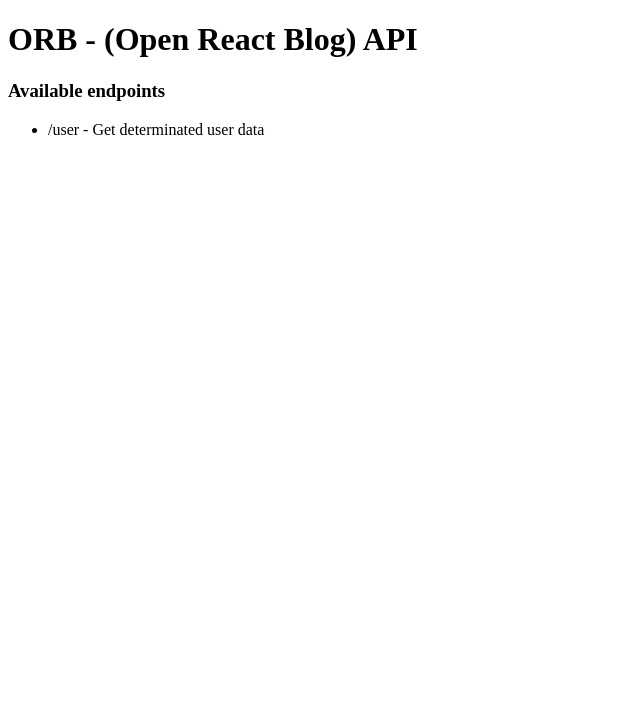
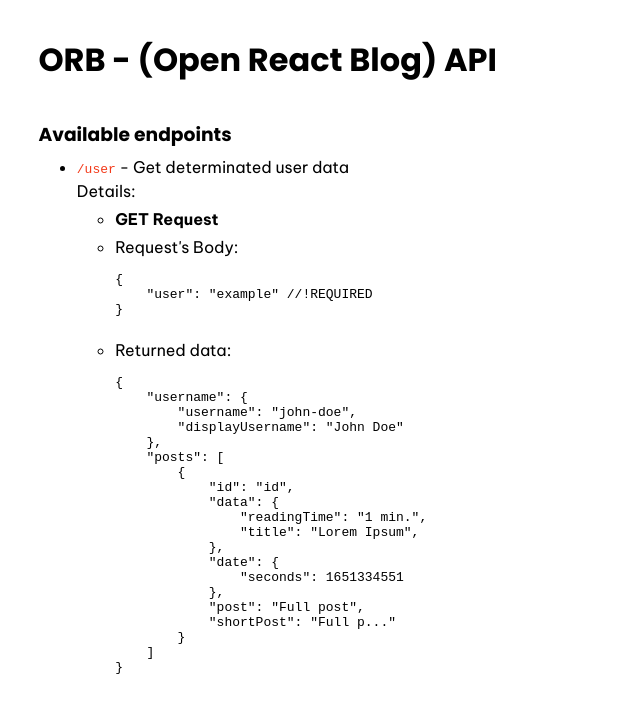
Before and after one commit to FranP-code/open-react-blog-api, a website: page public/index.html in a window 1280 px wide. Shown: the whole page, without its empty margins (0-640 px from the left). Drawn offline with Linux system fonts and the light colour scheme; a script that the page names is missing; a small style sheet from the web is missing.

Commit message:
Index page done

```diff
--- a/public/index.html
+++ b/public/index.html
@@ -5,12 +5,63 @@
     <meta http-equiv="X-UA-Compatible" content="IE=edge">
     <meta name="viewport" content="width=device-width, initial-scale=1.0">
     <title>ORB - (Open React Blog) API</title>
+    <link rel="preconnect" href="https://fonts.googleapis.com">
+    <link rel="preconnect" href="https://fonts.gstatic.com" crossorigin>
+    <link href="https://fonts.googleapis.com/css2?family=Be+Vietnam+Pro:wght@400;700&family=Poppins:wght@400;700&display=swap" rel="stylesheet">
+    <link rel="stylesheet" type="text/css" href="./styles/global.css">
+    <link rel="stylesheet" type="text/css" href="./styles/index.css">
+    <link rel="stylesheet" href="//cdn.jsdelivr.net/gh/highlightjs/cdn-release@11.5.1/build/styles/default.min.css">
 </head>
 <body>
-    <h1>ORB - (Open React Blog) API</h1>
-    <h3>Available endpoints</h3>
-    <ul>
-        <li>/user - Get determinated user data</li>
-    </ul>
+    <header>
+        <h1>ORB - (Open React Blog) API</h1>
+    </header>
+    <main>
+        <h3>Available endpoints</h3>
+        <ul>
+            <li>
+                <code class="endpoint">/user</code> - Get determinated user data
+                <p>Details:</p>
+                <ul>
+                    <li><strong>GET Request</strong></li>
+                    <li>
+                        <p>Request's Body:</p>
+                        <pre><code>
+{
+    "user": "example" //!REQUIRED <!-- WTF highlight.js -->
+}
+                        </code></pre>
+                    </li>
+                    <li>
+                        <p>Returned data:</p>
+                        <pre><code>
+{
+    "username": {
+        "username": "john-doe",
+        "displayUsername": "John Doe"
+    },
+    "posts": [
+        {
+            "id": "id",
+            "data": {
+                "readingTime": "1 min.",
+                "title": "Lorem Ipsum",
+            },
+            "date": {
+                "seconds": 1651334551
+            },
+            "post": "Full post",
+            "shortPost": "Full p..."
+        }
+    ]
+}
+                        </code></pre>
+                    </li>
+                </ul>
+            </li>
+        </ul>
+    </main>
+    <script src="//cdn.jsdelivr.net/gh/highlightjs/cdn-release@11.5.1/build/highlight.min.js"></script>
+    <script>hljs.highlightAll();</script>
 </body>
 </html>
--- /dev/null
+++ b/public/styles/global.css
@@ -0,0 +1,18 @@
+* {
+    box-sizing: border-box;
+    margin: 0;
+    padding: 0;
+}
+
+html, body {
+    height: 100%;
+    width: 100%;
+}
+
+h1, h2, h3, h4, h5, h6 {
+    font-family: "Poppins", "Arial";
+}
+
+div, main {
+    font-family: "Be Vietnam Pro", "Arial";
+}
--- /dev/null
+++ b/public/styles/index.css
@@ -0,0 +1,27 @@
+body {
+    padding: 0px 3vw;
+}
+
+header {
+    min-height: 15%;
+
+    display: flex;
+    align-items: center;
+}
+
+main {
+
+}
+
+main ul li {
+    margin-left: 3vw;
+    margin-top: 1vh;
+}
+
+main ul li p {
+    margin-top: 0.5vh;
+}
+
+main ul li .endpoint {
+    color: rgb(243, 58, 26);
+}
--- a/src/server.js
+++ b/src/server.js
@@ -1,7 +1,11 @@
-const express = require("express")
+const express = require("express");
 const server = express()
 
 const port = 3000
+
+const path = require("path");
+
+server.use(express.static(path.resolve('public')));
 
 const index = require('./routes/index.js')
 server.use("/", index)
```
Also changed, not shown: src/firebase/firebase.json (added).
